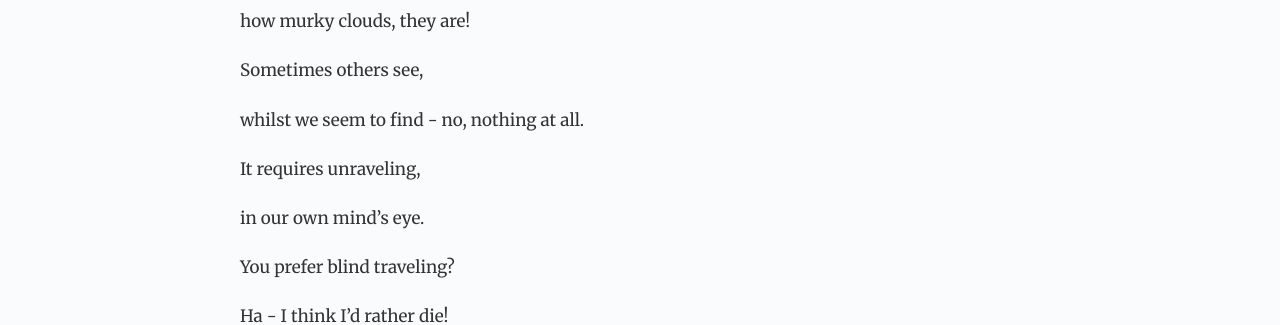
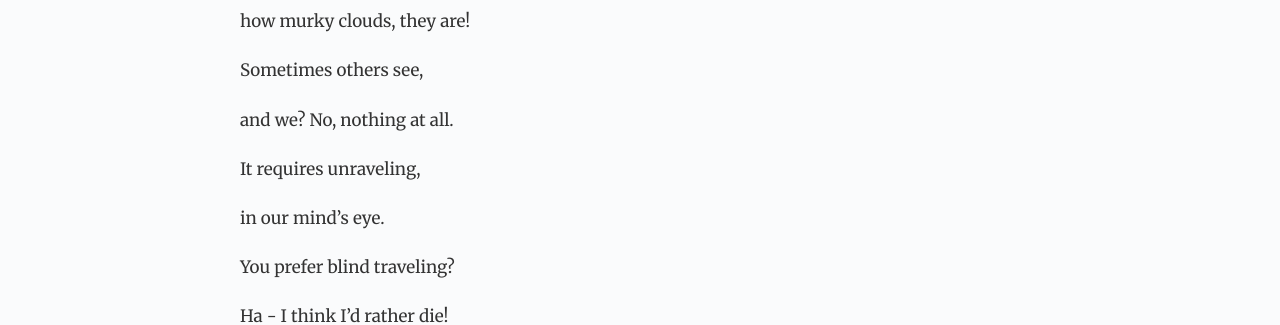
Before and after one commit to gdbroman/broman.blog, a Jekyll site: the page built from _posts/2020/2020-10-27-finding-ones-way.md, in a window 1280 px wide. Shown: the part 1066-1391 px from the top of the page. Built offline with Jekyll 4.4.1, drawn with Linux system fonts in a browser that asks for light colours.

Commit message:
revision

```diff
--- a/_posts/2020/2020-10-27-finding-ones-way.md
+++ b/_posts/2020/2020-10-27-finding-ones-way.md
@@ -14,11 +14,11 @@ how murky clouds, they are!
 
 Sometimes others see,
 
-whilst we seem to find - no, nothing at all.
+and we? No, nothing at all.
 
 It requires unraveling,
 
-in our own mind's eye.
+in our mind's eye.
 
 You prefer blind traveling?
 
```
